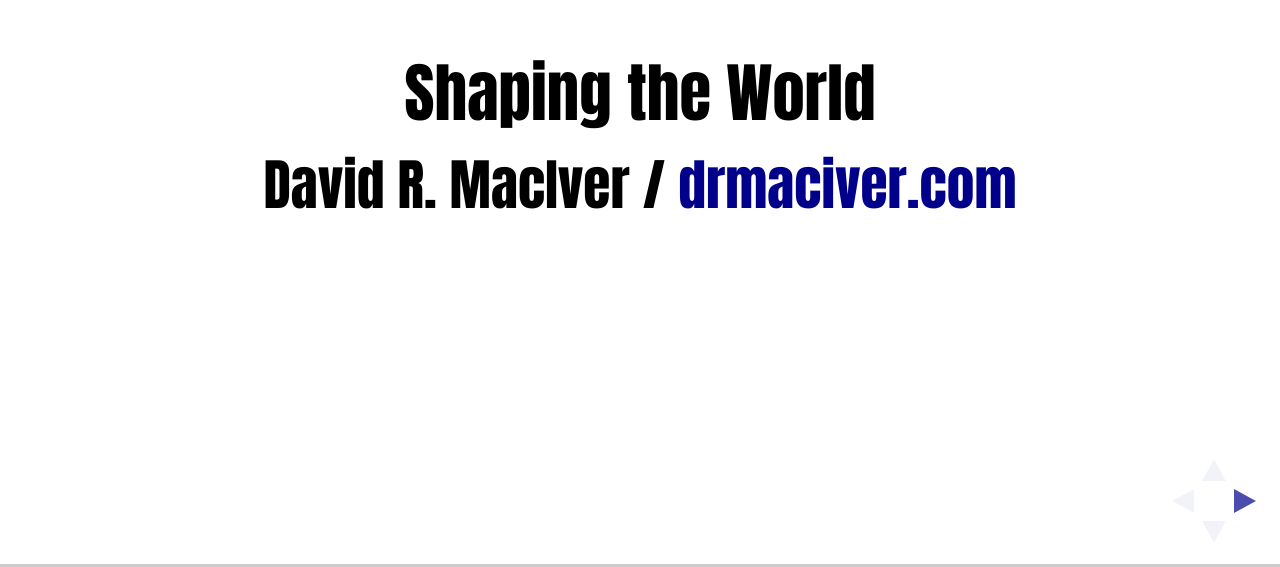
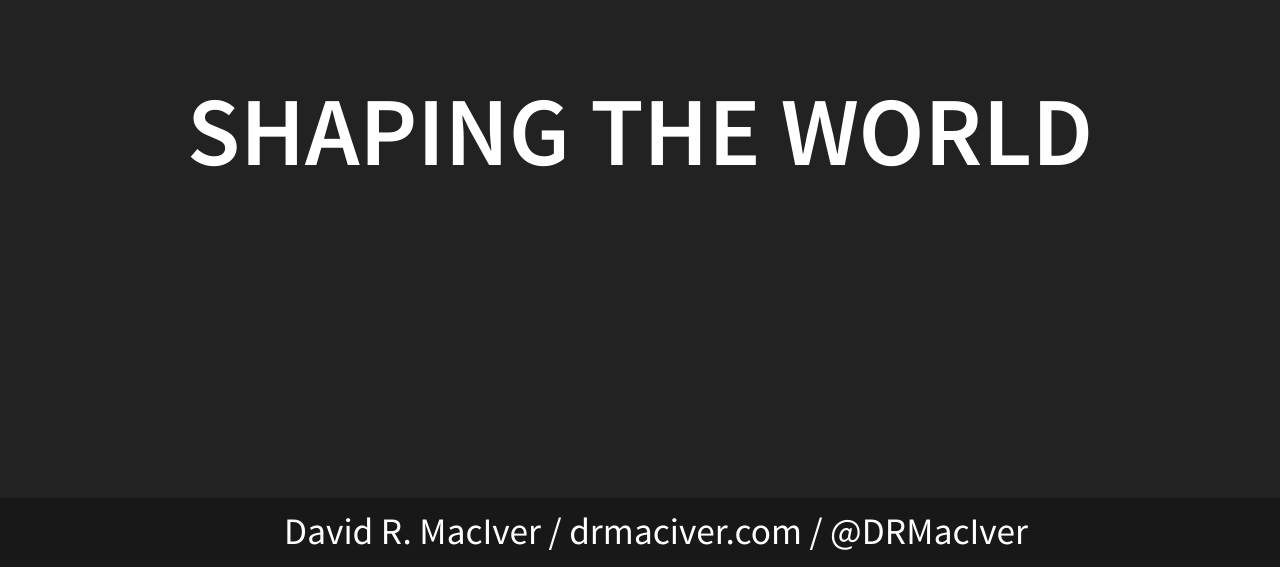
Before and after one commit to DRMacIver/misc-talks, a plain HTML site: page shaping-the-world.html in a window 1280 px wide. Shown: the part 233-800 px from the top of the page. Drawn offline with Linux system fonts and the light colour scheme; a web font is replaced by a local one.

Commit message:
Add footer to slides, invert colour scheme

```diff
--- a/shaping-the-world.html
+++ b/shaping-the-world.html
@@ -14,7 +14,7 @@
     <meta name="viewport" content="width=device-width, initial-scale=1.0, maximum-scale=1.0, user-scalable=no, minimal-ui">
 
     <link rel="stylesheet" href="reveal/css/reveal.css">
-    <link rel="stylesheet" href="reveal/css/theme/simple.css" id="theme">
+    <link rel="stylesheet" href="reveal/css/theme/black.css" id="theme">
 
     <!-- Code syntax highlighting -->
     <link rel="stylesheet" href="reveal/lib/css/zenburn.css">
@@ -33,7 +33,6 @@
     <![endif]-->
 
     <style>
-      .reveal h1 { font-size: 1.75em; }
       .reveal h2 { font-size: 1.50em; }
       .reveal h3 { font-size: 1em; margin-top: 1em; margin-bottom: 5px; }
       .reveal pre code {
@@ -70,17 +69,33 @@
         font-size: 12pt;
       }
 
+    .reveal #footer{
+        position: absolute;
+        z-index: 1;
+        bottom: 0em;
+        width: 100%;
+        text-align: center;
+        background-color: rgba(0, 0, 0, 0.3);
+        padding: 12pt;
+    }
+
+    .reveal #footer, .reveal #footer a{
+        color: white;
+        font-size: 28pt;
+    }
+
     </style>
   </head>
 
-  <body>
+  <body id=shaping>
 
     <div class="reveal">
-
+      <div id=footer>
+          David R. MacIver / <a href="http://www.drmaciver.com">drmaciver.com</a> / <a href="https://twitter.com/DRMacIver">@DRMacIver</a>
+      </div>
       <div class="slides">
         <section>
           <h1>Shaping the World</h1>
-          <h2>David R. MacIver / <a href="http://www.drmaciver.com">drmaciver.com</a></h2>
         </section>
 
         <section><p class=lessig>consequences</p></section>
@@ -135,7 +150,7 @@
         <section data-background-image="images/collective-farming.jpg" data-background-size=contain>
           <div class=cite><a href="https://commons.wikimedia.org/wiki/File:%E2%80%9CStrengthen_working_discipline_in_collective_farms%E2%80%9D_%E2%80%93_Uzbek,_Tashkent,_1933_(Mardjani).jpg">"Strengthen working discipline in collective farms" - Soviet propaganda poster</a></div>
         </section>
-        <section><img src="images/logos.png"></section>
+        <section data-background-image="images/logos.png"></section>
 
 <section><pre><code class="SQL" data-trim>
 create table users(
@@ -149,19 +164,11 @@ create table users(
 </code></pre>
         </section>
 
-<section><p class=lessig>disrupt</p></section>
-
-<section>Falsehoods programmers believe about...
-<span class=fragment>names, </span>
-<span class=fragment>gender, </span>
-<span class=fragment>addresses, </span>
-<span class=fragment>time, </span>
-<span class=fragment>geography, dogs, phone numbers, business, society, ...</span>
-</section>
-
         <section data-background-image="images/coke-ad.jpg" data-background-size=contain>
           <div class=cite><a href="https://loc.gov/pictures/resource/cph.3g12222/">Classic Coca Cola Advertisement</a></div>
         </section>
+
+        <section><p class=lessig>disrupt</p></section>
 
         <section data-background-image="images/riot-police.jpg">
           <div class=cite><a href="https://www.flickr.com/photos/mac_ivan/11038342796">Riot police at pro-EU rally in Kiev by Ivan Bandura</a></div>
@@ -199,20 +206,12 @@ create table users(
           <div class=cite><a href="https://commons.wikimedia.org/wiki/File:NY_stock_exchange_traders_floor_LC-U9-10548-6.jpg">New York Stock Exchange by U.S. News & World Report</a></div>
         </section>
 
-        <section data-background-image="images/measures.jpg" data-background-size=cover>
-          <div class=cite><a href="https://wellcomeimages.org/indexplus/image/L0007477.html">Glass Measures by Wellcome Images</a></div>
-        </section>
-
         <section data-background-image="images/manhattan.jpg">
           <div class=cite><a href="https://commons.wikimedia.org/wiki/File:Lower_Manhattan_from_Staten_Island_Ferry_Jan_2006.jpg">Manhattan by Diliff</a></div>
         </section>
 
         <section data-background-image="images/dust-bowl.jpg">
           <div class=cite><a href="https://commons.wikimedia.org/wiki/File:Dust_Bowl_-_Dallas,_South_Dakota_1936.jpg">Dust Bowl, Dallas by United States Department of Agriculture</a></div>
-        </section>
-
-        <section data-background-image="images/tightrope.jpg">
-          <div class=cite><a href="">Nik Wallenda by kevint3141</a></div>
         </section>
 
         <section>
@@ -229,7 +228,6 @@ create table users(
           <p class=lessig>stop relying on ads</p>
         </section>
         <section>
-          <h2>David R. MacIver / <a href="http://www.drmaciver.com">drmaciver.com</a></h2>
           <h2><a href="http://bit.ly/shaping-the-world-pyconuk">bit.ly/shaping-the-world-pyconuk</a></h2>
         </section>
       </div>
@@ -241,8 +239,8 @@ create table users(
     <script>
 
       Reveal.initialize({
-        controls: true,
-        progress: true,
+        controls: false,
+        progress:false,
         history: true,
         center: true,
 
```
Also changed, not shown: images/binary-tree.png, images/logos.png.
